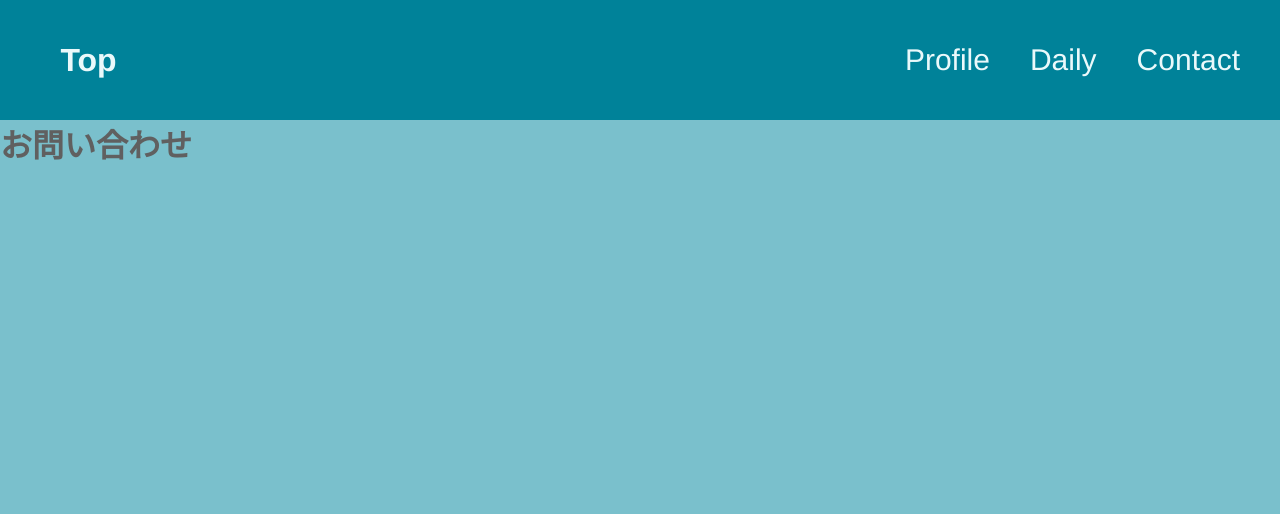
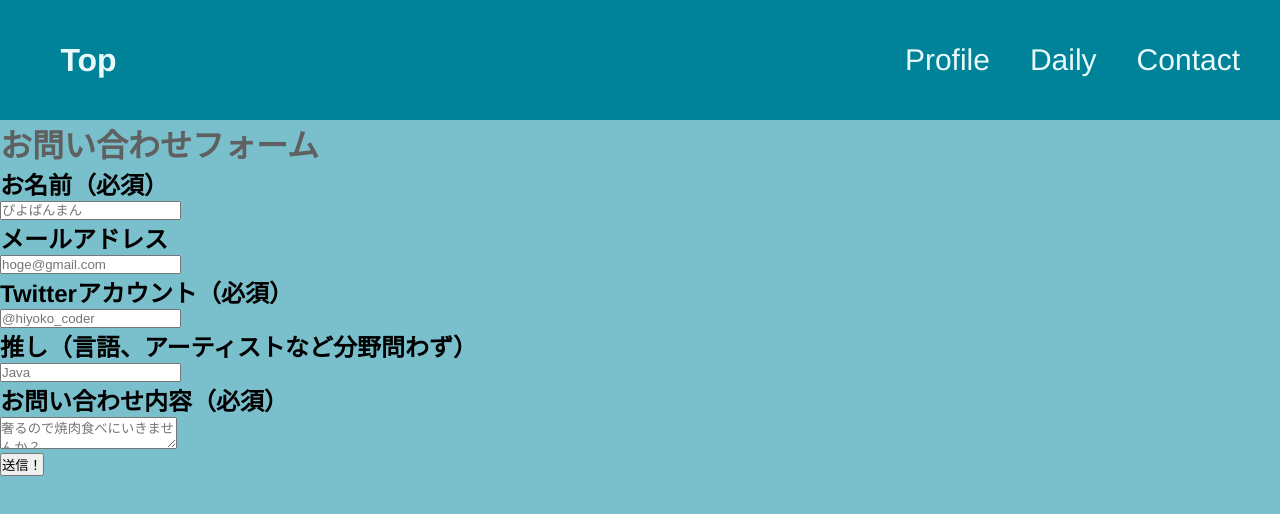
Before and after one commit to Piyopanman/piyopanman-frontend-next, a Next.js app: page /contact in a window 1280 px wide. Shown: the top 514 px of the page. Built offline with nearby package versions, Linux system fonts and the light colour scheme.

Commit message:
お問い合わせフォームの実装

```diff
--- /dev/null
+++ b/api/postContact.ts
@@ -0,0 +1,15 @@
+import type { FormData } from "../pages/contact/index";
+
+const postCantact = async (body: FormData) => {
+  await fetch("https://piyopanman.pythonanywhere.com/daily/contact/", {
+    method: "POST",
+    headers: {
+      "Content-Type": "application/json",
+    },
+    credentials: "same-origin",
+    body: JSON.stringify(body),
+  });
+  return;
+};
+
+export default postCantact;
--- a/package.json
+++ b/package.json
@@ -14,7 +14,8 @@
     "next": "latest",
     "node-sass": "^4.14.1",
     "react": "^17.0.1",
-    "react-dom": "^17.0.1"
+    "react-dom": "^17.0.1",
+    "react-hook-form": "^6.15.4"
   },
   "devDependencies": {
     "@types/node": "^12.12.21",
--- a/pages/contact/index.tsx
+++ b/pages/contact/index.tsx
@@ -1,9 +1,68 @@
 import Layout from "../../components/Layout";
+import { useForm, SubmitHandler } from "react-hook-form";
+import postContact from "../../api/postContact";
+
+export type FormData = {
+  name: string;
+  email: string;
+  twitter: string;
+  oshi: string;
+  content: string;
+};
 
 const ContactIndex = () => {
+  const { register, handleSubmit, reset } = useForm<FormData>();
+  const onSubmit: SubmitHandler<FormData> = (data: FormData) => {
+    postContact(data);
+    window.alert(data.name + "さん、お問い合わせありがとうございました！");
+    reset();
+  };
+
   return (
     <Layout title="お問い合わせ - ぴよぱんまん">
-      <h1>お問い合わせ</h1>
+      <div className="contact-container">
+        <h1>お問い合わせフォーム</h1>
+        <form onSubmit={handleSubmit(onSubmit)}>
+          <h2>お名前（必須）</h2>
+          <input
+            type="text"
+            name="name"
+            required={true}
+            ref={register}
+            placeholder="ぴよぱんまん"
+          />
+          <br></br>
+          <h2>メールアドレス</h2>
+          <input
+            type="email"
+            name="email"
+            ref={register}
+            placeholder="hoge@gmail.com"
+          />{" "}
+          <br></br>
+          <h2>Twitterアカウント（必須）</h2>
+          <input
+            type="text"
+            name="twitter"
+            required={true}
+            ref={register}
+            placeholder="@hiyoko_coder"
+          />
+          <br></br>
+          <h2>推し（言語、アーティストなど分野問わず）</h2>
+          <input type="text" name="oshi" ref={register} placeholder="Java" />
+          <br></br>
+          <h2>お問い合わせ内容（必須）</h2>
+          <textarea
+            name="content"
+            required={true}
+            ref={register}
+            placeholder="奢るので焼肉食べにいきませんか？"
+          />
+          <br></br>
+          <input id="submit-btn" type="submit" value="送信！" />
+        </form>
+      </div>
     </Layout>
   );
 };
```
Also changed, not shown: 1 other file (tests, documents, lock files or other folders).
